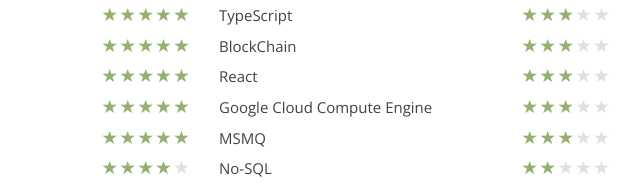
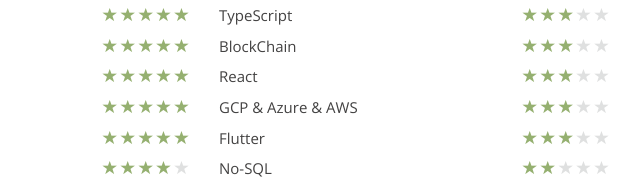
Before and after one commit to jreisz/www.reisz.com, a website: page index.html in a window 1280 px wide. Shown: the part 4768-4952 px from the top of the page, 436-1076 px from the left. Drawn offline with nearby package versions, Linux system fonts and the light colour scheme.

Commit message:
nuevo cambio

```diff
--- a/index.html
+++ b/index.html
@@ -865,7 +865,7 @@
 
 
 			<li>
-				<span class="ability-title">Google Cloud Compute Engine</span>
+				<span class="ability-title">GCP & Azure & AWS</span>
 				<span class="ability-score">
 
 
@@ -893,7 +893,7 @@
 
 
 			<li>
-				<span class="ability-title">MSMQ</span>
+				<span class="ability-title">Flutter</span>
 				<span class="ability-score">
 
 
```
